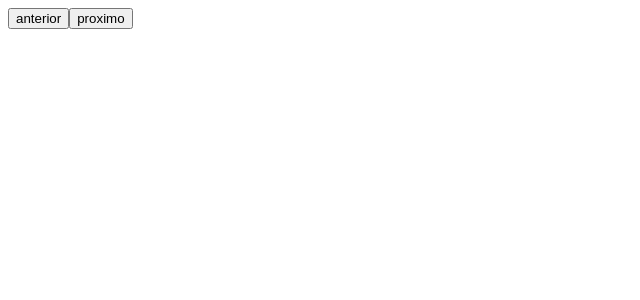
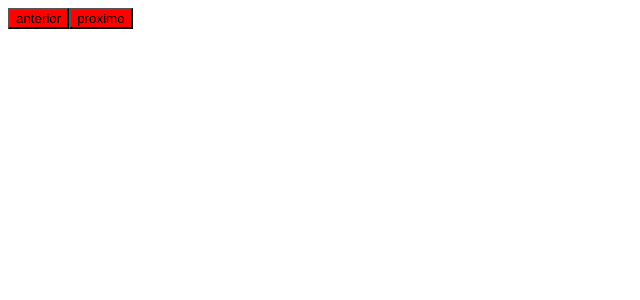
Before and after one commit to computadorescol/evoluciones-pokemon, a React (Vite) app: page / in a window 1280 px wide. Shown: the top 300 px of the page, without its empty margins (0-640 px from the left). Built offline with nearby package versions, Linux system fonts and the light colour scheme.

Commit message:
paso 17 boton rojo

```diff
--- a/src/App.jsx
+++ b/src/App.jsx
@@ -1,13 +1,13 @@
-import {Button} from './components/Button'
 
+import {Button} from "./components/Button"
 
-const App= ()=> {
+function App() {
 
-    return  (
-        <>
-        <Button text ='anterior'  />
-          <Button text ='proximo'/>
-        </ >)
+  return (
+    <>
+      <Button text='anterior' />
+      <Button text='proximo' />
+    </>)
 
-     }
+}
 export  {App}
--- a/src/components/Button.jsx
+++ b/src/components/Button.jsx
@@ -1,9 +1,10 @@
-
+import React from "react";
+   import    "../sass/Button.scss";
 
 const Button = (props) => {
   return (
 
-      <button>{props.text}</ button >
+      <button className="btn">{props.text}</ button >
 
   )
 }
--- /dev/null
+++ b/src/sass/Button.scss
@@ -0,0 +1,6 @@
+
+
+
+.btn {
+    background-color :red ;
+}
```
